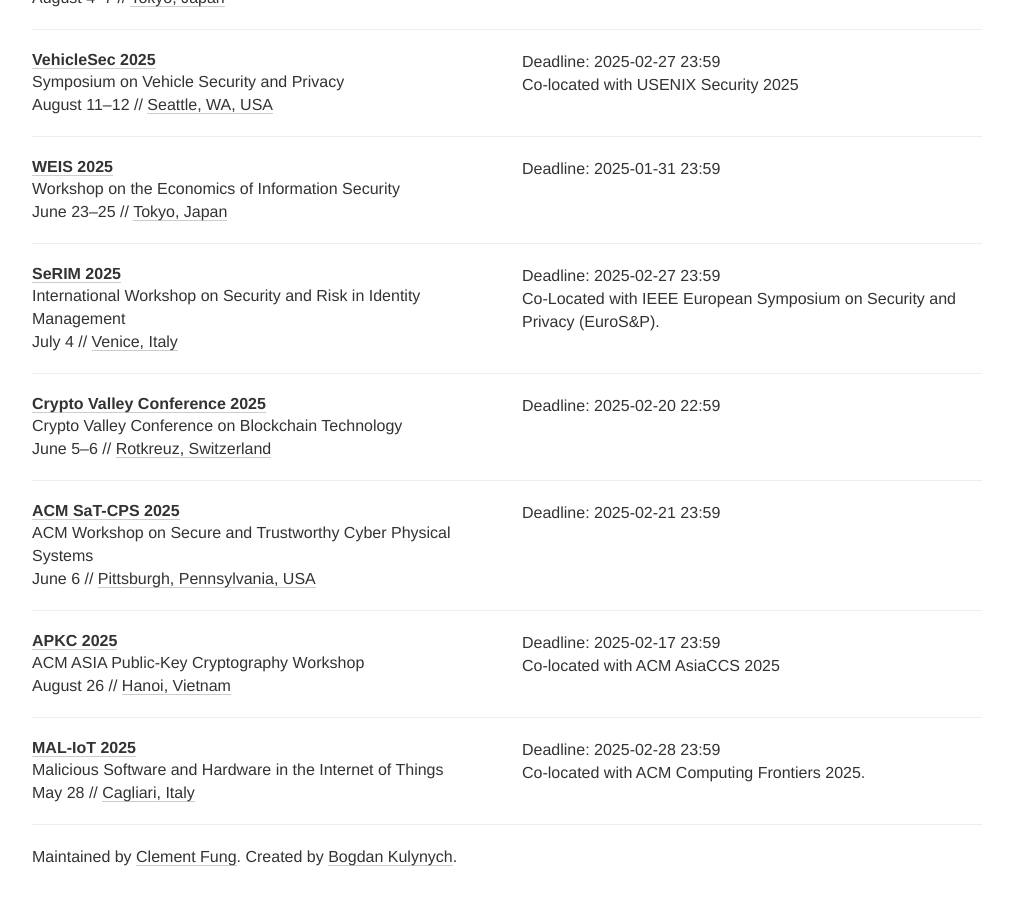
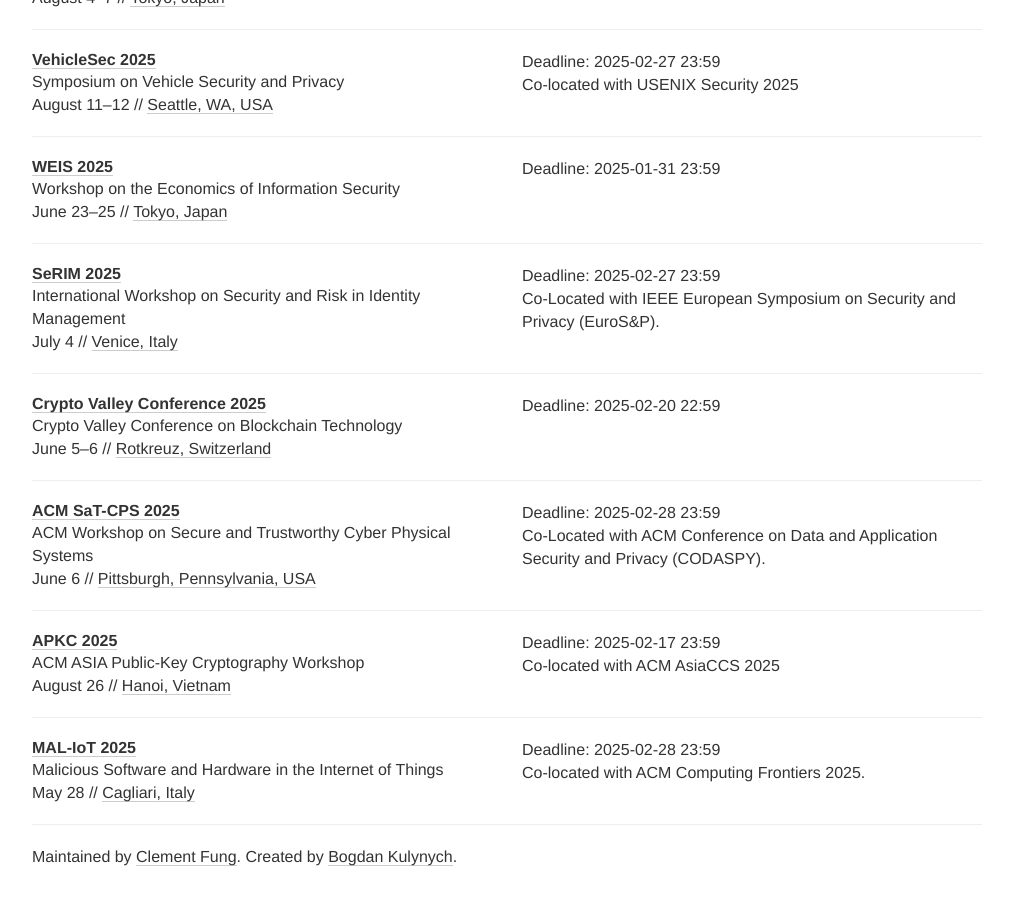
Before and after one commit to sec-deadlines/sec-deadlines.github.io, a Jekyll site: the page built from index.html, in a window 1280 px wide and 900 px high, scrolled down 16737 px. Shown: the whole window, without its empty margins (133-1146 px from the left). Built offline with Jekyll 4.4.1, drawn with Linux system fonts in a browser that asks for light colours; nearby versions of some CDN libraries; comment, search, counter and statistics services are not loaded.

Commit message:
Update conferences.yml
SaT-CPS workshop submission deadline extended.

```diff
--- a/_data/conferences.yml
+++ b/_data/conferences.yml
@@ -1230,8 +1230,9 @@
 - name: ACM SaT-CPS
   description: ACM Workshop on Secure and Trustworthy Cyber Physical Systems
   year: 2025
+  comment: Co-Located with ACM Conference on Data and Application Security and Privacy (CODASPY).
   link: https://sites.google.com/view/sat-cps-2025
-  deadline: ["2025-02-21 23:59"]
+  deadline: ["2025-02-28 23:59"]
   date: June 6
   place: Pittsburgh, Pennsylvania, USA
   tags: [SEC, PRIV, SHOP]
```
